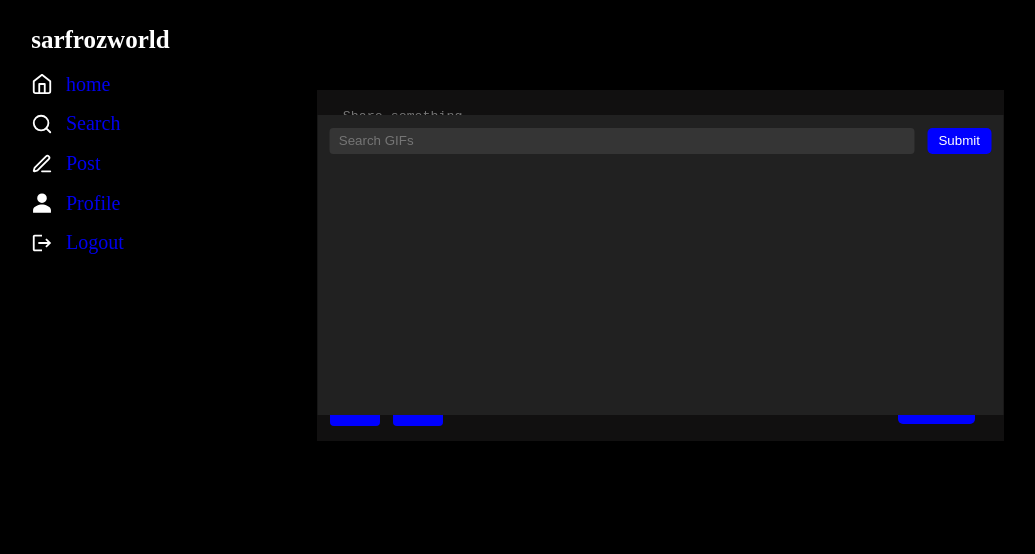
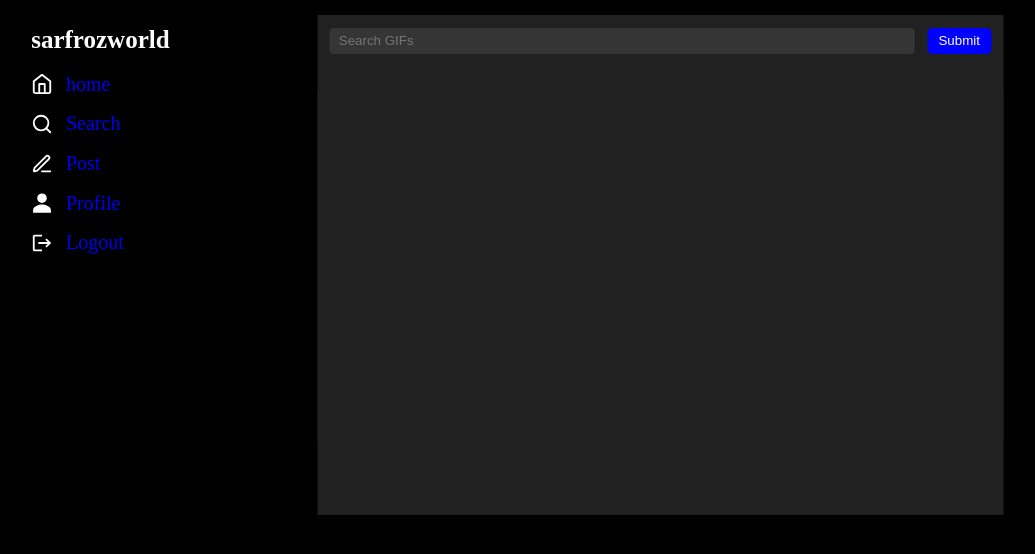
Before and after one commit to smsarfroz/sarfrozworld, a React (Vite) app: page /post in a window 1280 px wide. Both pictures are taken after a click on the icon 437 px from the left and 400 px from the top of the page. Shown: the top 554 px of the page, without its empty margins (20-1055 px from the left). Built offline with nearby package versions, Linux system fonts and the light colour scheme.

Commit message:
feat: show loading state while gifs are not loaded in the container

```diff
--- a/src/Components/Gif/Gif.jsx
+++ b/src/Components/Gif/Gif.jsx
@@ -5,7 +5,7 @@ const useGif = () => {
 
   const getGifs = async (searchText) => {
       const api1 = import.meta.env.VITE_API_KEY;
-      const gifUrl = `https://api.giphy.com/v1/gifs/search?api_key=${api1}&q=${searchText}&limit=5&offset=0&rating=g&lang=en&bundle=messaging_non_clips`;
+      const gifUrl = `https://api.giphy.com/v1/gifs/search?api_key=${api1}&q=${searchText}&limit=25&offset=0&rating=g&lang=en&bundle=messaging_non_clips`;
 
       try {
         const [res1] = await Promise.all([
@@ -33,28 +33,39 @@ const useGif = () => {
 const Gif = () => {
     const [searchText, setSearchText] = useState("");
     const [gifList, setGifList] = useState([]);
+    const [loading, setLoading] = useState(false);
     const { getGifs } = useGif();
-    const handleSubmit = async () => {
+    const handleSubmit = async (e) => {
+        e.preventDefault();
+        setLoading(true);
         const list = await getGifs(searchText);
         setGifList(list);
+        setLoading(false);
     };
 
     return (
         <div className={styles.GifContainer}>
+            <form action="" method='post' onSubmit={handleSubmit}>
               <div className={styles.topContainer}>
                     <input type="text" className={styles.searchBar} placeholder='Search GIFs' value={searchText} onChange={(e) => setSearchText(e.target.value)}/>
-                <button className={styles.submitButton} onClick={handleSubmit}>Submit</button>
+                    <button type='submit' className={styles.submitButton} onClick={handleSubmit}>Submit</button>
               </div>
+            </form>
+
+            {
+              loading ?
+              <p className={styles.loadingLine}>Loading...</p> :
 
               <div className={styles.gif}>
                 {
                   gifList.map((gif, i) => {
                     return (
-                    <img src={gif.images.fixed_height.url} alt="" key={i}/>
+                      <img src={gif.images.fixed_height.url} alt="" key={i} className={styles.gifImg}/>
                     )
                   })
                 }
               </div>
+            }
 
         </div>
     )
--- a/src/Components/Gif/Gif.module.css
+++ b/src/Components/Gif/Gif.module.css
@@ -1,12 +1,14 @@
 .GifContainer {
     width: 100%;
-    height: 300px;
+    height: 500px;
     background-color: rgb(33, 33, 33);
     position: absolute;
     left: 50%;
     top: 50%;
     transform: translate(-50%, -50%);
     padding: 1vw 1vw;
+    overflow: auto;
+    scrollbar-color: rgb(94, 39, 39);
 }
 
 .searchBar {
@@ -42,6 +44,16 @@
 }
 
 .gifImg {
-    width: 100px;
-    height: 100px;
+    width: 230px;
+    height: 230px;
+    margin: 0.7vw 0.7vw;
+    cursor: pointer;
 }
+
+.gif {
+    padding: 0.7vw;
+}
+
+.loadingLine {
+    text-align: center;
+}
```
Lines whose indentation alone changed are shown as unchanged.
